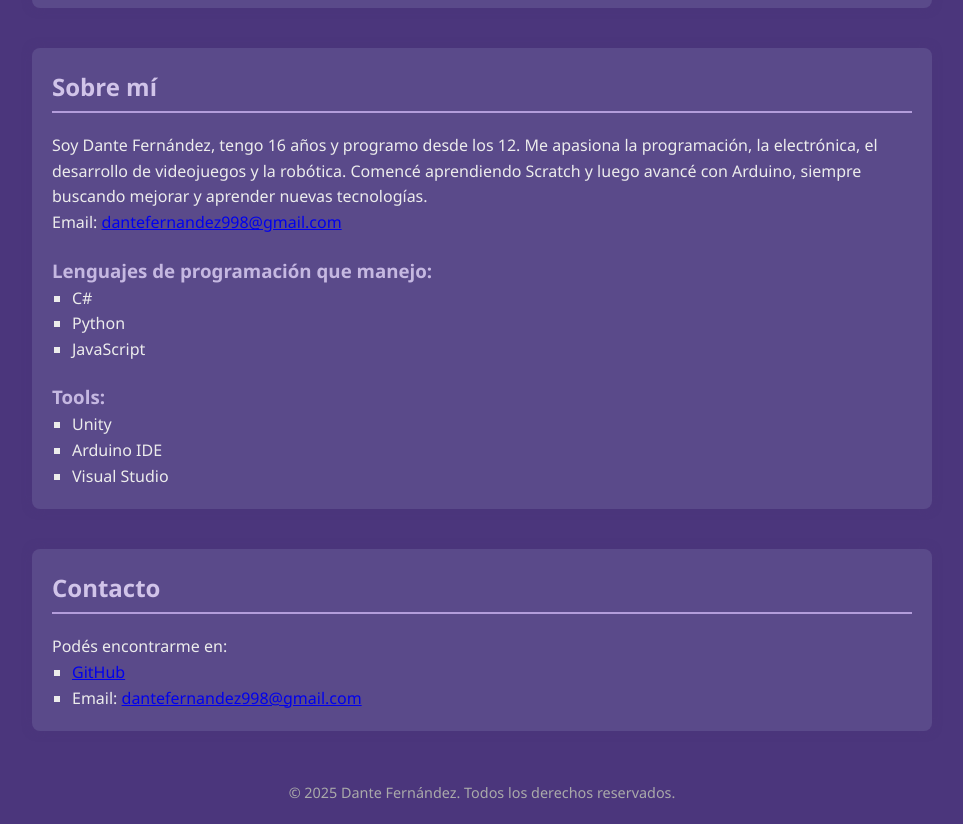
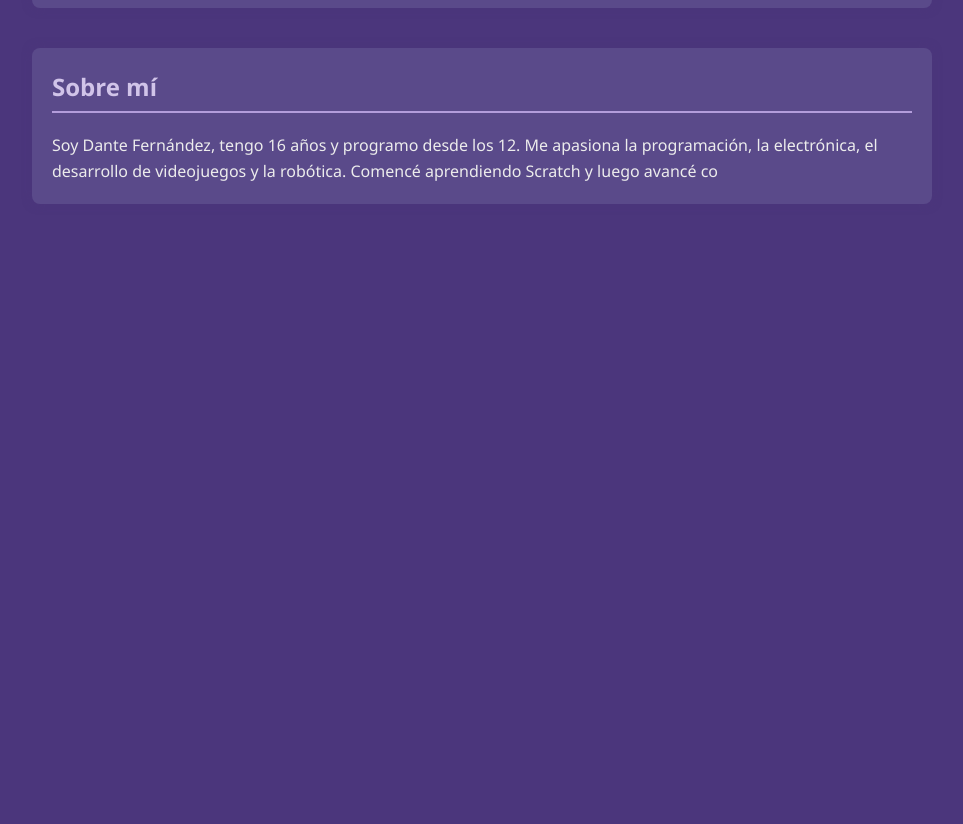
Before and after one commit to DanteFer4/MiPortafolio, a plain HTML site: page index.html in a window 1280 px wide. Shown: the part 660-1484 px from the top of the page, without its empty margins (158-1121 px from the left). After the commit the page ends 924 px from the top, so only its background shows below. Drawn offline with Linux system fonts and the light colour scheme.

Commit message:
index.html

```diff
--- a/index.html
+++ b/index.html
@@ -38,37 +38,4 @@
     <section id="sobre-mi">
       <h2>Sobre mí</h2>
       <p>
-        Soy Dante Fernández, tengo 16 años y programo desde los 12. Me apasiona la programación, la electrónica, el desarrollo de videojuegos y la robótica. Comencé aprendiendo Scratch y luego avancé con Arduino, siempre buscando mejorar y aprender nuevas tecnologías.
-      </p>
-      <p>Email: <a href="mailto:dantefernandez998@gmail.com">dantefernandez998@gmail.com</a></p>
-
-      <h3>Lenguajes de programación que manejo:</h3>
-      <ul>
-        <li>C#</li>
-        <li>Python</li>
-        <li>JavaScript</li>
-      </ul>
-
-      <h3>Tools:</h3>
-      <ul>
-        <li>Unity</li>
-        <li>Arduino IDE</li>
-        <li>Visual Studio</li>
-      </ul>
-    </section>
-
-    <section id="contacto">
-      <h2>Contacto</h2>
-      <p>Podés encontrarme en:</p>
-      <ul>
-        <li><a href="https://github.com/dantefer4" target="_blank" rel="noopener noreferrer">GitHub</a></li>
-        <li>Email: <a href="mailto:dantefernandez998@gmail.com">dantefernandez998@gmail.com</a></li>
-      </ul>
-    </section>
-  </main>
-
-  <footer>
-    <p>© 2025 Dante Fernández. Todos los derechos reservados.</p>
-  </footer>
-</body>
-</html>
+        Soy Dante Fernández, tengo 16 años y programo desde los 12. Me apasiona la programación, la electrónica, el desarrollo de videojuegos y la robótica. Comencé aprendiendo Scratch y luego avancé co
```
